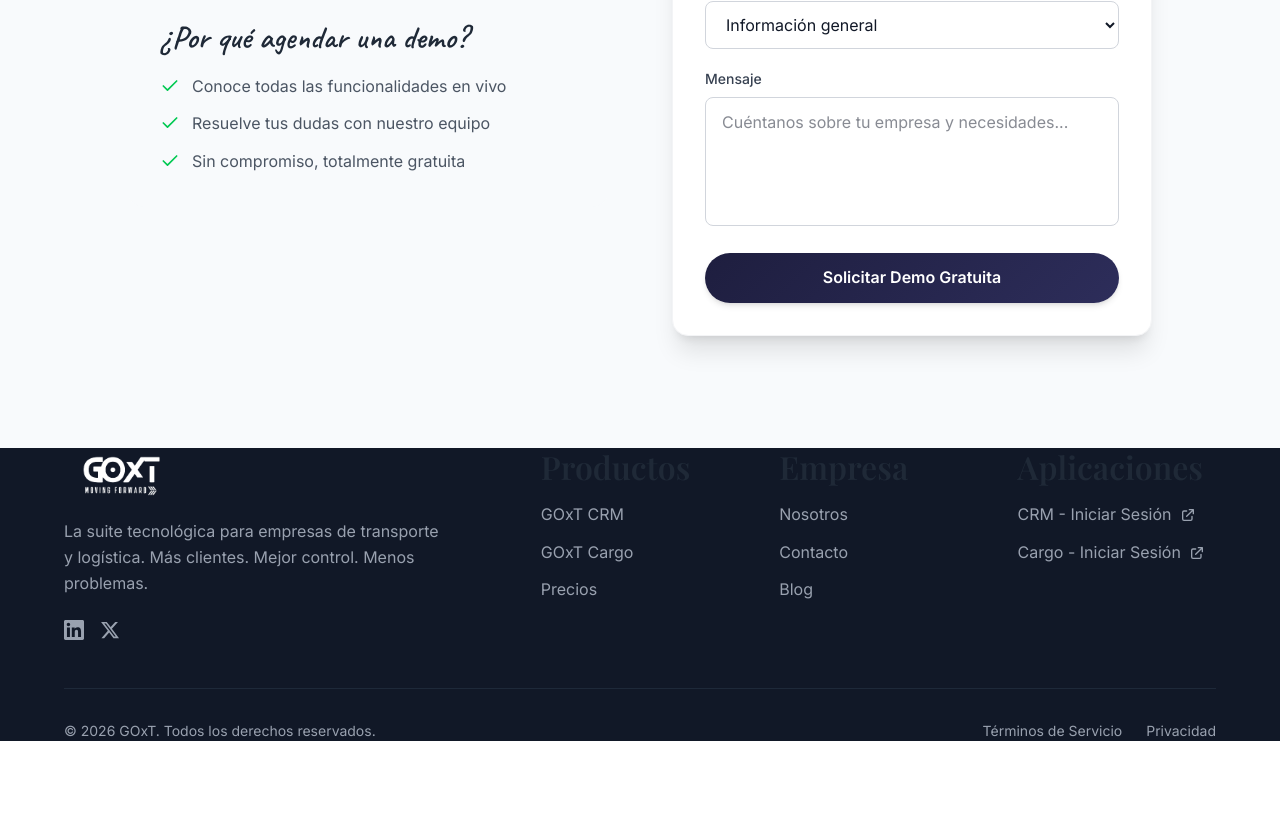
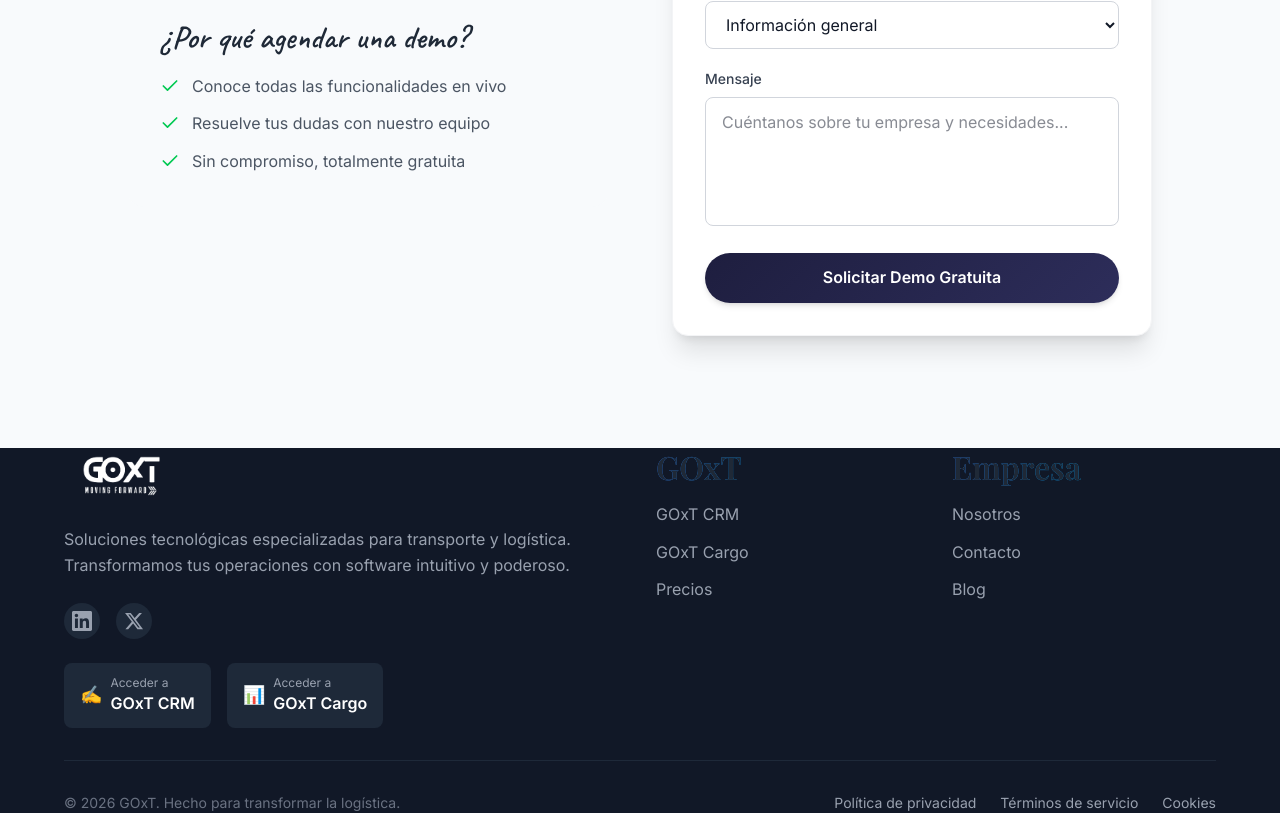
Before and after one commit to KevinCollio27/goxt-website, a Next.js app: page / in a window 1280 px wide. Shown: the part 3434-4247 px from the top of the page. Before the commit the page ends 4175 px from the top, so only its background shows below. Built offline with nearby package versions, Linux system fonts and the light colour scheme.

Commit message:
Cambio Diseño Footer

```diff
--- a/src/components/layout/Footer.tsx
+++ b/src/components/layout/Footer.tsx
@@ -10,17 +10,18 @@
     empresa: [
         { name: "Nosotros", href: "/nosotros" },
         { name: "Contacto", href: "/contacto" },
-        { name: "Blog", href: "/blog" },
+        { name: "Blog", href: "/blog" }
     ],
     legal: [
-        { name: "Términos de Servicio", href: "/terminos" },
-        { name: "Privacidad", href: "/privacidad" },
-    ],
-    aplicaciones: [
-        { name: "CRM - Iniciar Sesión", href: "https://crm.goxt.io" },
-        { name: "Cargo - Iniciar Sesión", href: "https://cargo.goxt.io" },
-    ],
+        { name: "Política de privacidad", href: "/privacidad" },
+        { name: "Términos de servicio", href: "/terminos" },
+    ]
 };
+
+const aplicaciones = [
+    { name: "CRM", href: "https://crm.goxt.io" },
+    { name: "Cargo", href: "https://cargo.goxt.io" },
+];
 
 const socialLinks = [
     {
@@ -46,42 +47,68 @@
 export function Footer() {
     return (
         <footer className="bg-[var(--goxt-gray-900)] text-white">
-            <div className="goxt-container py-16">
-                <div className="grid grid-cols-1 md:grid-cols-2 lg:grid-cols-5 gap-10">
-                    {/* Brand */}
+            <div className="goxt-container py-12">
+                <div className="grid grid-cols-1 md:grid-cols-2 lg:grid-cols-4 gap-8">
+                    {/* Logo y descripción */}
                     <div className="lg:col-span-2">
-                        <Link href="/" className="inline-block mb-4">
+                        <Link href="/" className="inline-block mb-6">
                             <Image
                                 src="/assets/Logo.png"
-                                alt="GOxT - Moving Forward"
-                                width={160}
-                                height={54}
+                                alt="GOxT"
+                                width={140}
+                                height={47}
                                 className="h-12 w-auto brightness-0 invert"
                             />
                         </Link>
-                        <p className="text-gray-400 mb-6 max-w-sm">
-                            La suite tecnológica para empresas de transporte y logística. Más
-                            clientes. Mejor control. Menos problemas.
+                        <p className="text-gray-400 mb-6">
+                            Soluciones tecnológicas especializadas para transporte y logística.
+                            Transformamos tus operaciones con software intuitivo y poderoso.
                         </p>
-                        <div className="flex gap-4">
+
+                        {/* Redes Sociales */}
+                        <div className="flex gap-4 mb-6">
                             {socialLinks.map((social) => (
                                 <a
                                     key={social.name}
                                     href={social.href}
                                     target="_blank"
                                     rel="noopener noreferrer"
-                                    className="text-gray-400 hover:text-white transition-colors"
+                                    className="text-gray-400 hover:text-white transition-colors p-2 rounded-full bg-gray-800 hover:bg-gray-700"
                                     aria-label={social.name}
                                 >
                                     {social.icon}
                                 </a>
                             ))}
                         </div>
+
+                        {/* Acceso rápido a aplicaciones */}
+                        <div className="flex flex-col sm:flex-row gap-4">
+                            {aplicaciones.map((app) => {
+                                // Determinar el icono basado en el nombre de la app
+                                const icon = app.name === "CRM" ? "✍️" : "📊";
+
+                                return (
+                                    <a
+                                        key={app.name}
+                                        href={app.href}
+                                        target="_blank"
+                                        rel="noopener noreferrer"
+                                        className="inline-flex items-center justify-center gap-2 bg-gray-800 hover:bg-gray-700 text-white px-4 py-3 rounded-lg transition-colors"
+                                    >
+                                        <span className="text-lg">{icon}</span>
+                                        <div className="text-left">
+                                            <div className="text-xs text-gray-400">Acceder a</div>
+                                            <div className="font-semibold">GOxT {app.name}</div>
+                                        </div>
+                                    </a>
+                                );
+                            })}
+                        </div>
                     </div>
 
-                    {/* Productos */}
+                    {/* Enlaces rápidos */}
                     <div>
-                        <h3 className="font-semibold text-white mb-4">Productos</h3>
+                        <h3 className="font-semibold bg-gradient-to-r from-blue-500 to-cyan-400 bg-clip-text text-transparent mb-4">GOxT</h3>
                         <ul className="space-y-3">
                             {footerLinks.productos.map((link) => (
                                 <li key={link.name}>
@@ -98,7 +125,7 @@
 
                     {/* Empresa */}
                     <div>
-                        <h3 className="font-semibold text-white mb-4">Empresa</h3>
+                        <h3 className="font-semibold bg-gradient-to-r from-blue-500 to-cyan-400 bg-clip-text text-transparent mb-4">Empresa</h3>
                         <ul className="space-y-3">
                             {footerLinks.empresa.map((link) => (
                                 <li key={link.name}>
@@ -112,44 +139,15 @@
                             ))}
                         </ul>
                     </div>
-
-                    {/* Aplicaciones */}
-                    <div>
-                        <h3 className="font-semibold text-white mb-4">Aplicaciones</h3>
-                        <ul className="space-y-3">
-                            {footerLinks.aplicaciones.map((link) => (
-                                <li key={link.name}>
-                                    <a
-                                        href={link.href}
-                                        target="_blank"
-                                        rel="noopener noreferrer"
-                                        className="text-gray-400 hover:text-white transition-colors flex items-center gap-2"
-                                    >
-                                        {link.name}
-                                        <svg
-                                            className="w-4 h-4"
-                                            fill="none"
-                                            stroke="currentColor"
-                                            viewBox="0 0 24 24"
-                                        >
-                                            <path
-                                                strokeLinecap="round"
-                                                strokeLinejoin="round"
-                                                strokeWidth={2}
-                                                d="M10 6H6a2 2 0 00-2 2v10a2 2 0 002 2h10a2 2 0 002-2v-4M14 4h6m0 0v6m0-6L10 14"
-                                            />
-                                        </svg>
-                                    </a>
-                                </li>
-                            ))}
-                        </ul>
-                    </div>
                 </div>
 
-                {/* Bottom */}
-                <div className="mt-12 pt-8 border-t border-gray-800 flex flex-col md:flex-row justify-between items-center gap-4">
-                    <p className="text-gray-400 text-sm">
-                        © {new Date().getFullYear()} GOxT. Todos los derechos reservados.
+                {/* Línea divisoria */}
+                <div className="border-t border-gray-800 my-8"></div>
+
+                {/* Footer inferior */}
+                <div className="flex flex-col md:flex-row justify-between items-center gap-4">
+                    <p className="text-gray-500 text-sm">
+                        © {new Date().getFullYear()} GOxT. Hecho para transformar la logística.
                     </p>
                     <div className="flex gap-6">
                         {footerLinks.legal.map((link) => (
@@ -161,6 +159,9 @@
                                 {link.name}
                             </Link>
                         ))}
+                        <Link href="/cookies" className="text-gray-400 hover:text-white text-sm transition-colors">
+                            Cookies
+                        </Link>
                     </div>
                 </div>
             </div>
```
